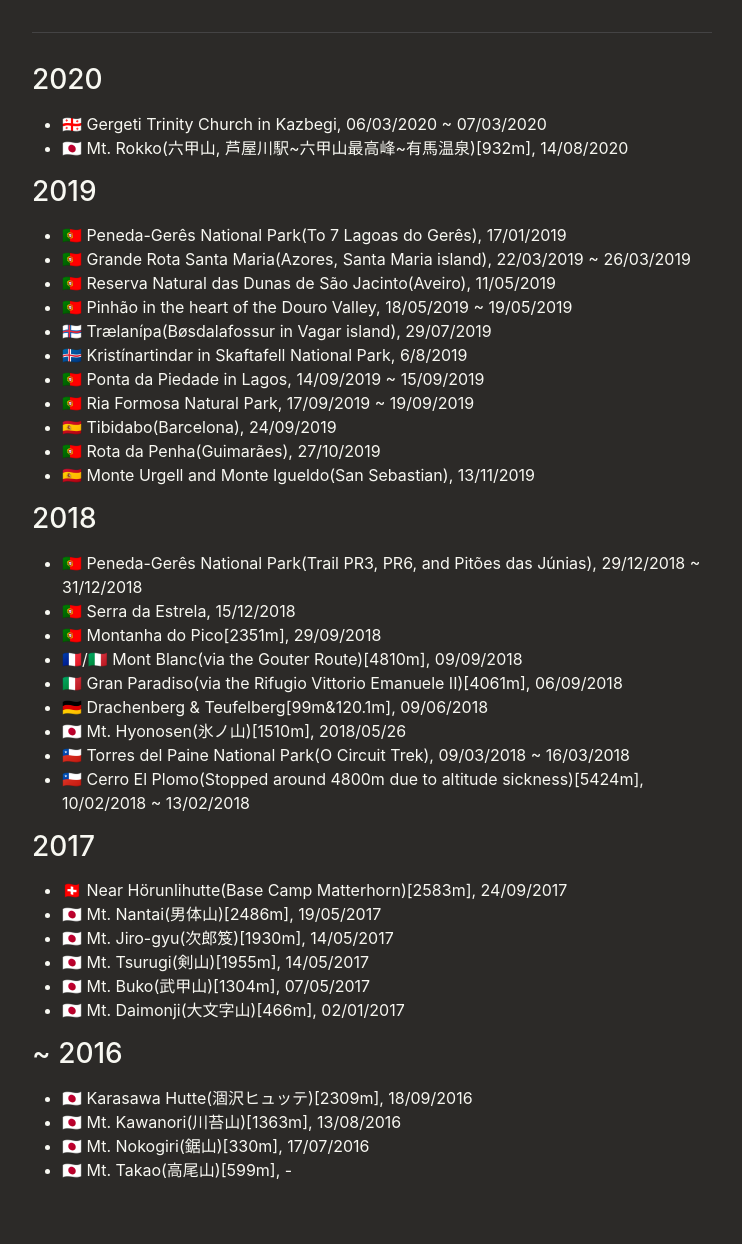
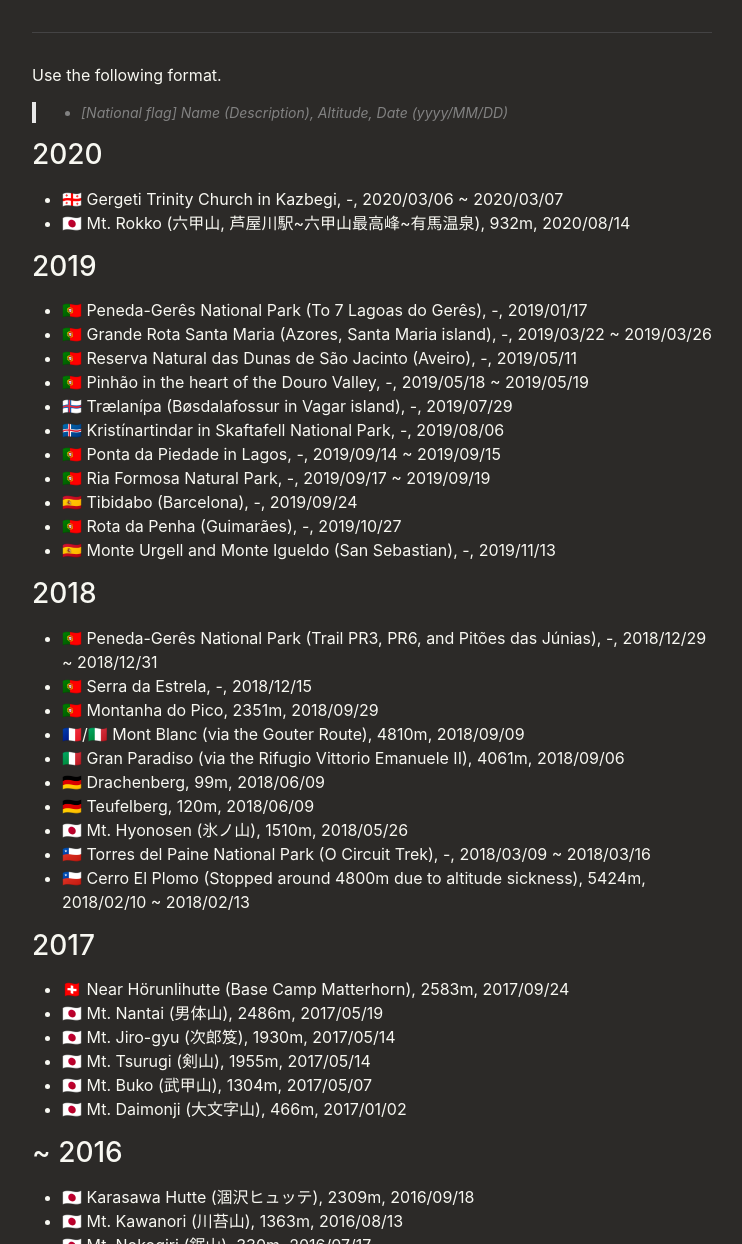
Before and after one commit to pixyzehn/pixyzehn.com, a Jekyll site: the page built from pages/trekking.md, in a window 1280 px wide and 1400 px high, scrolled down 265 px, cut to the strip 156-1400 px from the top of the window. Shown: the whole strip, without its empty margins (268-1010 px from the left). Built offline with Jekyll 4.4.1, drawn with Linux system fonts in a browser that asks for light colours; nearby versions of some CDN libraries; library files that are not in the unit come from our copies; some of the changed text lies outside the part shown.

Commit message:
Update format

```diff
--- a/pages/trekking.md
+++ b/pages/trekking.md
@@ -8,49 +8,53 @@ permalink: /trekking/
 
 ---
 
+Use the following format.
+> - [National flag] Name (Description), Altitude, Date (yyyy/MM/DD)
+
 ## 2020
 
-- 🇬🇪 Gergeti Trinity Church in Kazbegi, 06/03/2020 ~ 07/03/2020
-- 🇯🇵 Mt. Rokko(六甲山, 芦屋川駅~六甲山最高峰~有馬温泉)[932m], 14/08/2020
+- 🇬🇪 Gergeti Trinity Church in Kazbegi, -, 2020/03/06 ~ 2020/03/07
+- 🇯🇵 Mt. Rokko (六甲山, 芦屋川駅~六甲山最高峰~有馬温泉), 932m, 2020/08/14
 
 ## 2019
 
-- 🇵🇹 Peneda-Gerês National Park(To 7 Lagoas do Gerês), 17/01/2019
-- 🇵🇹 Grande Rota Santa Maria(Azores, Santa Maria island), 22/03/2019 ~ 26/03/2019
-- 🇵🇹 Reserva Natural das Dunas de São Jacinto(Aveiro), 11/05/2019
-- 🇵🇹 Pinhão in the heart of the Douro Valley, 18/05/2019 ~ 19/05/2019
-- 🇫🇴 Trælanípa(Bøsdalafossur in Vagar island), 29/07/2019
-- 🇮🇸 Kristínartindar in Skaftafell National Park, 6/8/2019
-- 🇵🇹 Ponta da Piedade in Lagos, 14/09/2019 ~ 15/09/2019
-- 🇵🇹 Ria Formosa Natural Park, 17/09/2019 ~ 19/09/2019
-- 🇪🇸 Tibidabo(Barcelona), 24/09/2019
-- 🇵🇹 Rota da Penha(Guimarães), 27/10/2019
-- 🇪🇸 Monte Urgell and Monte Igueldo(San Sebastian), 13/11/2019
+- 🇵🇹 Peneda-Gerês National Park (To 7 Lagoas do Gerês), -, 2019/01/17
+- 🇵🇹 Grande Rota Santa Maria (Azores, Santa Maria island), -, 2019/03/22 ~ 2019/03/26
+- 🇵🇹 Reserva Natural das Dunas de São Jacinto (Aveiro), -, 2019/05/11
+- 🇵🇹 Pinhão in the heart of the Douro Valley, -, 2019/05/18 ~ 2019/05/19
+- 🇫🇴 Trælanípa (Bøsdalafossur in Vagar island), -, 2019/07/29
+- 🇮🇸 Kristínartindar in Skaftafell National Park, -, 2019/08/06
+- 🇵🇹 Ponta da Piedade in Lagos, -, 2019/09/14 ~ 2019/09/15
+- 🇵🇹 Ria Formosa Natural Park, -, 2019/09/17 ~ 2019/09/19
+- 🇪🇸 Tibidabo (Barcelona), -, 2019/09/24
+- 🇵🇹 Rota da Penha (Guimarães), -, 2019/10/27
+- 🇪🇸 Monte Urgell and Monte Igueldo (San Sebastian), -, 2019/11/13
 
 ## 2018
 
-- 🇵🇹 Peneda-Gerês National Park(Trail PR3, PR6, and Pitões das Júnias), 29/12/2018 ~ 31/12/2018
-- 🇵🇹 Serra da Estrela, 15/12/2018
-- 🇵🇹 Montanha do Pico[2351m], 29/09/2018
-- 🇫🇷/🇮🇹 Mont Blanc(via the Gouter Route)[4810m], 09/09/2018
-- 🇮🇹 Gran Paradiso(via the Rifugio Vittorio Emanuele II)[4061m], 06/09/2018
-- 🇩🇪 Drachenberg & Teufelberg[99m&120.1m], 09/06/2018
-- 🇯🇵 Mt. Hyonosen(氷ノ山)[1510m], 2018/05/26
-- 🇨🇱 Torres del Paine National Park(O Circuit Trek), 09/03/2018 ~ 16/03/2018
-- 🇨🇱 Cerro El Plomo(Stopped around 4800m due to altitude sickness)[5424m], 10/02/2018 ~ 13/02/2018
+- 🇵🇹 Peneda-Gerês National Park (Trail PR3, PR6, and Pitões das Júnias), -, 2018/12/29 ~ 2018/12/31
+- 🇵🇹 Serra da Estrela, -, 2018/12/15
+- 🇵🇹 Montanha do Pico, 2351m, 2018/09/29
+- 🇫🇷/🇮🇹 Mont Blanc (via the Gouter Route), 4810m, 2018/09/09
+- 🇮🇹 Gran Paradiso (via the Rifugio Vittorio Emanuele II), 4061m, 2018/09/06
+- 🇩🇪 Drachenberg, 99m, 2018/06/09
+- 🇩🇪 Teufelberg, 120m, 2018/06/09
+- 🇯🇵 Mt. Hyonosen (氷ノ山), 1510m, 2018/05/26
+- 🇨🇱 Torres del Paine National Park (O Circuit Trek), -, 2018/03/09 ~ 2018/03/16
+- 🇨🇱 Cerro El Plomo (Stopped around 4800m due to altitude sickness), 5424m, 2018/02/10 ~ 2018/02/13
 
 ## 2017
 
-- 🇨🇭 Near Hörunlihutte(Base Camp Matterhorn)[2583m], 24/09/2017
-- 🇯🇵 Mt. Nantai(男体山)[2486m], 19/05/2017
-- 🇯🇵 Mt. Jiro-gyu(次郎笈)[1930m], 14/05/2017
-- 🇯🇵 Mt. Tsurugi(剣山)[1955m], 14/05/2017
-- 🇯🇵 Mt. Buko(武甲山)[1304m], 07/05/2017
-- 🇯🇵 Mt. Daimonji(大文字山)[466m], 02/01/2017
+- 🇨🇭 Near Hörunlihutte (Base Camp Matterhorn), 2583m, 2017/09/24
+- 🇯🇵 Mt. Nantai (男体山), 2486m, 2017/05/19
+- 🇯🇵 Mt. Jiro-gyu (次郎笈), 1930m, 2017/05/14
+- 🇯🇵 Mt. Tsurugi (剣山), 1955m, 2017/05/14
+- 🇯🇵 Mt. Buko (武甲山), 1304m, 2017/05/07
+- 🇯🇵 Mt. Daimonji (大文字山), 466m, 2017/01/02
 
 ## ~ 2016
 
-- 🇯🇵 Karasawa Hutte(涸沢ヒュッテ)[2309m], 18/09/2016
-- 🇯🇵 Mt. Kawanori(川苔山)[1363m], 13/08/2016
-- 🇯🇵 Mt. Nokogiri(鋸山)[330m], 17/07/2016
-- 🇯🇵 Mt. Takao(高尾山)[599m], -
+- 🇯🇵 Karasawa Hutte (涸沢ヒュッテ), 2309m, 2016/09/18
+- 🇯🇵 Mt. Kawanori (川苔山), 1363m, 2016/08/13
+- 🇯🇵 Mt. Nokogiri (鋸山), 330m, 2016/07/17
+- 🇯🇵 Mt. Takao (高尾山), 599m, -
```
